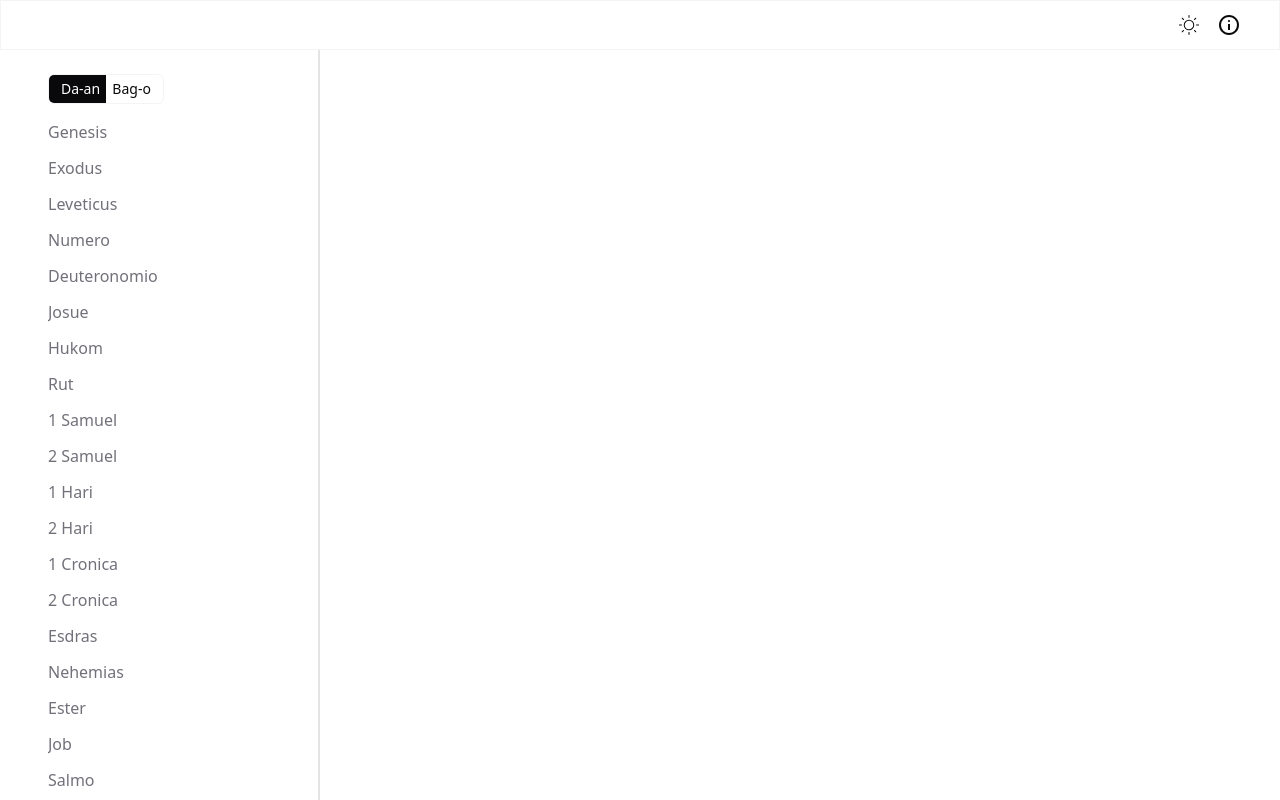
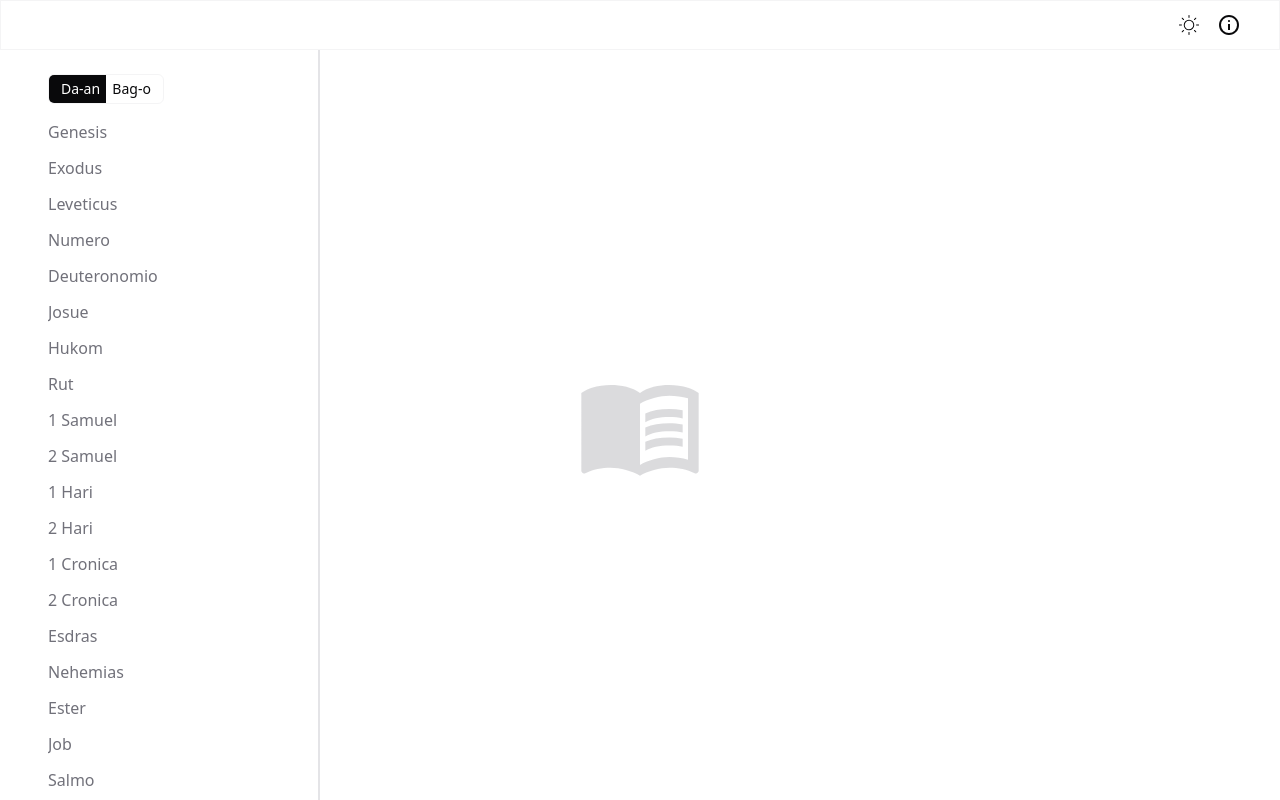
Before and after one commit to bibliahlgn/biblia-hlgn, a React (Vite) app: page / in a window 1280 px wide. Built offline with nearby package versions, Linux system fonts and the light colour scheme.

Commit message:
Remove the spaces of book name for paths Added a big icon in the center
Fixed some conditions, *I dont know what to explain :/

```diff
--- a/src/App.tsx
+++ b/src/App.tsx
@@ -35,10 +35,9 @@ function App() {
         ? false
         : true,
     chapterList:
-      (bookToOpen.bookName != "" && bookToOpen.chapter == "") ||
-      bookToOpen.chapter == ""
+      bookToOpen.bookName != "" && bookToOpen.chapter == ""
         ? true
-        : false,
+        : bookToOpen.chapter != "" && bookToOpen.bookName != "" && false,
   });
 
   useEffect(() => {
@@ -63,12 +62,17 @@ function App() {
     sessionStorage.setItem("TESTAMENT", activeTestament);
   }, [bookToOpen.bookName]);
 
-  useEffect(() => {
-    setActiveList((prev) => ({
-      ...prev,
-      chapterList: bookToOpen.chapter == "" && !activeAbout ? true : false,
-    }));
-  }, [activeAbout]);
+  // useEffect(() => {
+  //   setActiveList((prev) => ({
+  //     ...prev,
+  //     chapterList:
+  //       bookToOpen.chapter == "" && activeAbout
+  //         ? false
+  //         : bookToOpen.bookName != "" && activeAbout && true,
+  //   }));
+  // }, [activeAbout]);
+
+  console.log(activeList.chapterList);
 
   useEffect(() => {
     const fetchBook = async () => {
@@ -77,7 +81,7 @@ function App() {
         bookToOpen.chapter != "" &&
         bookToOpen.testament != null
       ) {
-        const pathToBook = `books/${bookToOpen.testament.toLowerCase()}/${bookToOpen.bookName?.toLowerCase()}/${bookToOpen.bookName?.toLowerCase()}${bookToOpen.chapter}.htm`;
+        const pathToBook = `books/${bookToOpen.testament.toLowerCase()}/${bookToOpen.bookName?.toLowerCase().replace(" ", "")}/${bookToOpen.bookName?.toLowerCase().replace(" ", "")}${bookToOpen.chapter}.htm`;
 
         const resp = await fetch(pathToBook);
         const raw = await resp.text();
@@ -127,20 +131,40 @@ function App() {
             setActiveTestament={setActiveTestament}
           />
         )}
-        <article
+        <div
           data-activeabout={activeAbout ? "true" : "false"}
-          data-activelist={activeList.chapterList ? "true" : "false"}
-          className="md:data-activeabout:m-auto md:data-activeabout:col-span-full prose px-5 py-12 prose-headings:mb-4 prose-headings:text-center prose-headings:text-foreground prose-h1:text-xl prose-p:my-3 prose-p:text-foreground prose-strong:mb-10 prose-strong:mt-4 prose-strong:block prose-strong:!text-center prose-strong:text-3xl prose-strong:font-bold prose-strong:text-foreground max-md:data-activelist:hidden md:col-span-2"
+          className="md:col-span-2 md:data-activeabout:col-span-full md:data-activeabout:m-auto"
         >
-          <Contents
-            rawContent={rawContent}
-            activeAbout={activeAbout}
-          ></Contents>
-        </article>
+          <article
+            data-activelist={
+              activeList.chapterList && !activeAbout ? "true" : "false"
+            }
+            className="prose relative px-5 py-12 prose-headings:mb-4 prose-headings:text-center prose-headings:text-foreground prose-h1:text-xl prose-h2:text-lg prose-p:my-3 prose-p:text-foreground prose-strong:mb-10 prose-strong:mt-4 prose-strong:block prose-strong:!text-center prose-strong:text-3xl prose-strong:font-bold prose-strong:text-foreground max-md:min-h-[calc(100dvh-50px)] max-md:data-activelist:hidden"
+          >
+            <Contents
+              rawContent={rawContent}
+              activeAbout={activeAbout}
+            ></Contents>
+          </article>
+          {!rawContent && !activeAbout && (
+            <svg
+              xmlns="http://www.w3.org/2000/svg"
+              width="1em"
+              height="1em"
+              viewBox="0 0 24 24"
+              className="absolute inset-1/2 size-32 -translate-x-1/2 -translate-y-1/2 text-muted_fg/25"
+            >
+              <path
+                fill="currentColor"
+                d="M12 21.5c-1.35-.85-3.8-1.5-5.5-1.5c-1.65 0-3.35.3-4.75 1.05c-.1.05-.15.05-.25.05c-.25 0-.5-.25-.5-.5V6c.6-.45 1.25-.75 2-1c1.11-.35 2.33-.5 3.5-.5c1.95 0 4.05.4 5.5 1.5c1.45-1.1 3.55-1.5 5.5-1.5c1.17 0 2.39.15 3.5.5c.75.25 1.4.55 2 1v14.6c0 .25-.25.5-.5.5c-.1 0-.15 0-.25-.05c-1.4-.75-3.1-1.05-4.75-1.05c-1.7 0-4.15.65-5.5 1.5M12 8v11.5c1.35-.85 3.8-1.5 5.5-1.5c1.2 0 2.4.15 3.5.5V7c-1.1-.35-2.3-.5-3.5-.5c-1.7 0-4.15.65-5.5 1.5m1 3.5c1.11-.68 2.6-1 4.5-1c.91 0 1.76.09 2.5.28V9.23c-.87-.15-1.71-.23-2.5-.23q-2.655 0-4.5.84zm4.5.17c-1.71 0-3.21.26-4.5.79v1.69c1.11-.65 2.6-.99 4.5-.99c1.04 0 1.88.08 2.5.24v-1.5c-.87-.16-1.71-.23-2.5-.23m2.5 2.9c-.87-.16-1.71-.24-2.5-.24c-1.83 0-3.33.27-4.5.8v1.69c1.11-.66 2.6-.99 4.5-.99c1.04 0 1.88.08 2.5.24z"
+              />
+            </svg>
+          )}
+        </div>
         {!activeAbout && (
           <nav
             data-activelist={activeList.chapterList ? "true" : "false"}
-            className="sticky inset-x-0 top-[50px] hidden h-[calc(100dvh-50px)] p-4 data-activelist:block md:block md:overflow-y-auto md:pr-0"
+            className="sticky inset-x-0 top-[50px] hidden h-[calc(100dvh-50px)] p-4 data-activelist:block max-md:bg-background md:block md:pr-0"
           >
             <ChapterList
               chapterCount={chapterCount}
--- a/src/components/chapterList.tsx
+++ b/src/components/chapterList.tsx
@@ -37,7 +37,7 @@ export default function ChapterList({
   };
 
   return (
-    <ul className="flex max-h-[calc(100vh-8rem)] flex-wrap gap-2 overflow-y-auto">
+    <ul className="flex max-h-[calc(100dvh-8rem)] flex-wrap gap-2 overflow-y-auto">
       {renderChapterButtons()}
     </ul>
   );
```
